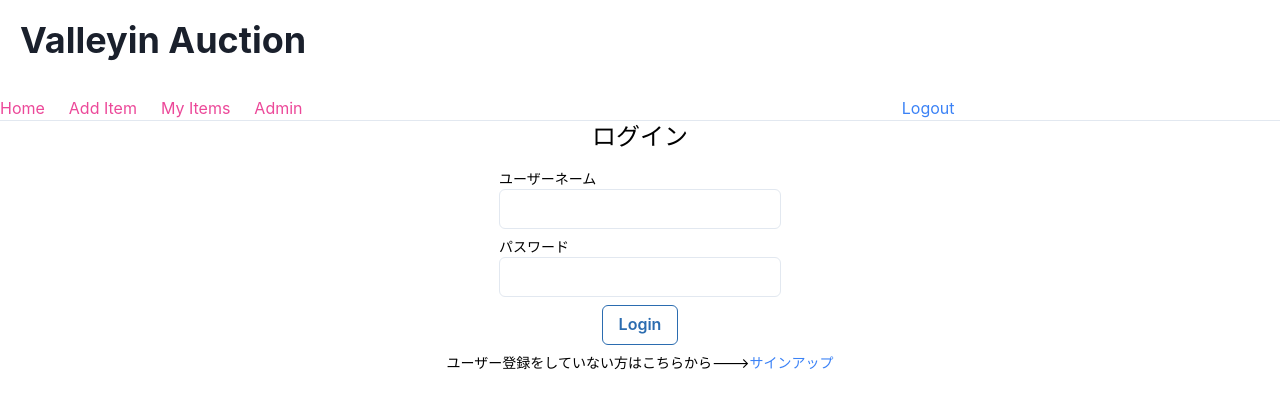
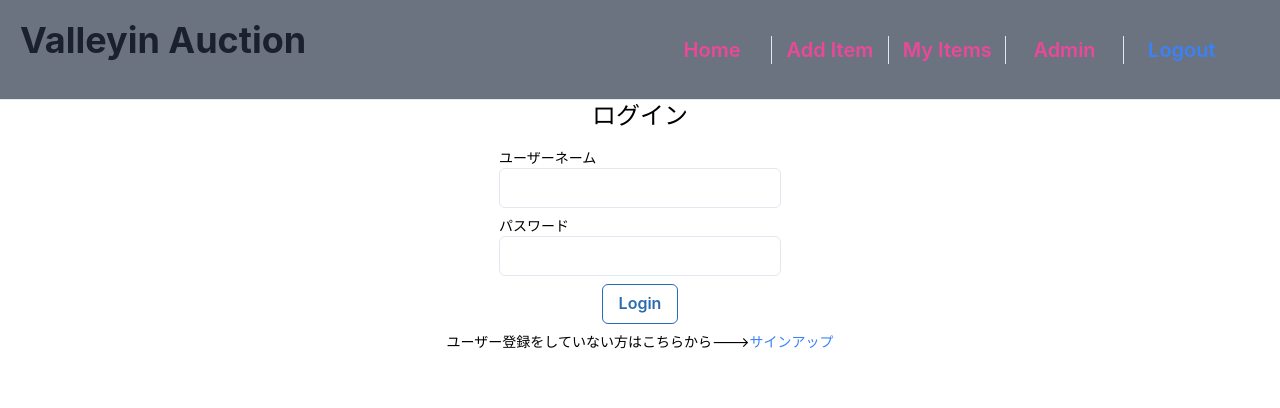
Before and after one commit to cancan007/Valleyn-Web3-Test-Server, a Next.js app in the folder next-frontend/: page /login in a window 1280 px wide. Shown: the top 408 px of the page. Built offline with nearby package versions, Linux system fonts and the light colour scheme; no server answers.

Commit message:
fixed header and admin design

```diff
--- a/next-frontend/src/components/common/Header/index.tsx
+++ b/next-frontend/src/components/common/Header/Header.tsx
@@ -5,9 +5,6 @@ import { deleteAuth } from "src/hooks/authenticate/useAuthInteractions";
 import { useAppDispatch } from "src/hooks/useGeneral"
 import {AiOutlineAlignCenter} from "react-icons/ai"
 import { IconContext } from "react-icons";
-
-
-
 
 export const Header = () => {
   const navRef = useRef(null);
@@ -25,39 +22,48 @@ export const Header = () => {
   };
 
     return (
-        <nav className='border-b'>
+        <nav className='border-b bg-gray-500 h-[100px]'>
           <Box className="flex flex-row w-full justify-between p-5">
-        <p className="text-4xl font-bold">Valleyin Auction</p>
+            <p className="text-4xl font-bold">Valleyin Auction</p>
+            <div className='hidden lg:flex flex-row justify-end items-center w-3/5 mt-4 px-5 text-base lg:text-xl font-semibold divide-x'>
+              <Box className="flex flex-row justify-center w-1/6">
+              <Link href="/">
+                <a className=' text-pink-500 hover:text-pink-200 cursor-pointer'>
+                  Home
+                </a>
+              </Link>
+              </Box>
+              <Box className="flex flex-row justify-center w-1/6">
+              <Link className="" href="/add-item">
+                <a className='text-pink-500 hover:text-pink-200 cursor-pointer'>
+                  Add Item
+                </a>
+              </Link>
+              </Box>
+              <Box className="flex flex-row justify-center w-1/6">
+              <Link href="/my-items">
+                <a className=' text-pink-500 hover:text-pink-200 cursor-pointer'>
+                  My Items
+                </a>
+              </Link>
+              </Box>
+              <Box className="flex flex-row justify-center w-1/6">
+              <Link href="/admin">
+              <a className=' text-pink-500 hover:text-pink-200 cursor-pointer'>
+                Admin
+              </a>
+              </Link>
+              </Box>
+              <Box className="flex flex-row justify-center w-1/6">
+              <Text onClick={() => logout()} className="text-blue-500 hover:text-blue-200 cursor-pointer">Logout</Text>
+              </Box>
+            </div>
         <IconContext.Provider value={{size: '35px'}}>
-          <AiOutlineAlignCenter onClick={() => switchNav()} className=" sm:hidden"/>
+          <AiOutlineAlignCenter onClick={() => switchNav()} className=" lg:hidden"/>
         </IconContext.Provider>
         </Box>
         <Box className="flex flex-col">
-        <div className='hidden sm:flex flex-row justify-start w-full mt-4'>
-          <Link href="/">
-            <a className='mr-6 text-pink-500'>
-              Home
-            </a>
-          </Link>
-          <Link href="/add-item">
-            <a className='mr-6 text-pink-500'>
-              Add Item
-            </a>
-          </Link>
-          <Link href="/my-items">
-            <a className='mr-6 text-pink-500'>
-              My Items
-            </a>
-          </Link>
-          <Link href="/admin">
-          <a className='mr-6 text-pink-500'>
-            Admin
-          </a>
-          </Link>
-          <Box className="flex flex-row w-1/2 justify-end justify-self-end px-3">
-          <Text onClick={() => logout()} className="text-blue-500 hover:text-blue-200 cursor-pointer">Logout</Text>
-          </Box>
-        </div>
+
 
         <Box ref={navRef} className="flex flex-col items-center bg-gray-500 sm:hidden rounded-b-lg text-white hidden">
           <List className="flex flex-col items-center w-screen">
--- a/next-frontend/src/pages/_app.tsx
+++ b/next-frontend/src/pages/_app.tsx
@@ -7,7 +7,8 @@ import {QueryClient, QueryClientProvider} from "react-query"
 import {Box, ChakraProvider, Text} from "@chakra-ui/react";
 import { useAppDispatch } from 'src/hooks/useGeneral';
 import { deleteAuth } from 'src/hooks/authenticate/useAuthInteractions';
-import { Header } from 'src/components/common/Header';
+import { Header } from 'src/components/common/Header/Header';
+import React from 'react';
 
 
 function MyApp({ Component, pageProps }: AppProps) {
@@ -16,6 +17,7 @@ function MyApp({ Component, pageProps }: AppProps) {
   const queryClient = new QueryClient();
 
   return (
+    <React.StrictMode>
     <ChakraProvider>
     <QueryClientProvider client={queryClient}>
     <Provider store={store}>
@@ -26,6 +28,7 @@ function MyApp({ Component, pageProps }: AppProps) {
     </Provider>
     </QueryClientProvider>
     </ChakraProvider>
+    </React.StrictMode>
     )
 }
 
--- a/next-frontend/src/pages/admin/index.tsx
+++ b/next-frontend/src/pages/admin/index.tsx
@@ -23,24 +23,24 @@ export const Admin = () => {
   },[gettingAllUsers,gettingAllitems])
 
   return (
-    <div>
+    <div className="flex flex-col">
       <header>
 
       </header>
-      <section className="flex flex-col items-center w-screen">
-        <div className="flex flex-col h-[400px] w-4/5 overflow-y-auto">
-          <p className="text-xl">All Users</p>
+      <section className="flex flex-col items-center w-3/5 self-center mt-5">
+      <p className="text-xl self-start">All Users</p>
+        <div className="flex flex-col h-[400px] w-full overflow-y-auto">
           {gettingAllUsers && gettingAllUsers.map((user:any, i:number)=>(
             <div key={i} className="flex flex-col w-full mt-2 border-2 border-gray-400 ">
                <div className="flex flex-row w-full">
-                <div className="bg-gray-400 w-1/4">
+                <div className="bg-gray-400 min-w-[100px] w-1/6">
                   <p className="text-white text-center">name</p>
                 </div>
                 <p>{user.name}</p>
               </div>
               <hr/>
-              <div className="flex flex-row w-full">
-                <div className="bg-gray-400 w-1/4">
+              <div className="flex flex-row w-full overflow-x-auto scroll-smooth">
+                <div className="bg-gray-400 min-w-[100px] w-1/6">
                   <p className="text-white text-center">ID</p>
                 </div>
                 <p className="text-sm">{user.userId}</p>
@@ -49,9 +49,9 @@ export const Admin = () => {
           ))}
 
         </div>
-        <div className='flex flex-col w-4/5'>
-          <p className="text-xl">All Items</p>
-          <div className="w-full grid-cols-1 sm:grid grid-cols-2 md:grid-cols-3 lg:grid-cols-4 gap-2">
+        <div className='flex flex-col w-full mt-5'>
+        <p className="text-xl">All Items</p>
+          <div className="w-full grid grid-cols-1 md:grid-cols-2 lg:grid-cols-3 gap-2">
             {gettingAllitems && gettingAllitems.map((item:ItemOrganizedType, i:number)=>{
               /*let num = i+1;
               const col = i%3;
--- a/next-frontend/src/pages/index.tsx
+++ b/next-frontend/src/pages/index.tsx
@@ -1,3 +1,4 @@
+import { Box, Text } from '@chakra-ui/react'
 import type { NextPage } from 'next'
 import Head from 'next/head'
 import Image from 'next/image'
@@ -17,67 +18,16 @@ const Home: NextPage = () => {
     return(<></>)
   }else{
   return (
-    <div className={styles.container}>
+    <Box>
       <Head>
-        <title>Create Next App</title>
-        <meta name="description" content="Generated by create next app" />
+        <title>Valleyin Auction</title>
+        <meta name="description" content="Welcome to Valleyin Auction" />
         <link rel="icon" href="/favicon.ico" />
       </Head>
-
-      <main className={styles.main}>
-        <h1 className={styles.title}>
-          Welcome to <a href="https://nextjs.org">Next.js!</a>
-        </h1>
-
-        <p className={styles.description}>
-          Get started by editing{' '}
-          <code className={styles.code}>pages/index.tsx</code>
-        </p>
-
-        <div className={styles.grid}>
-          <a href="https://nextjs.org/docs" className={styles.card}>
-            <h2>Documentation &rarr;</h2>
-            <p>Find in-depth information about Next.js features and API.</p>
-          </a>
-
-          <a href="https://nextjs.org/learn" className={styles.card}>
-            <h2>Learn &rarr;</h2>
-            <p>Learn about Next.js in an interactive course with quizzes!</p>
-          </a>
-
-          <a
-            href="https://github.com/vercel/next.js/tree/canary/examples"
-            className={styles.card}
-          >
-            <h2>Examples &rarr;</h2>
-            <p>Discover and deploy boilerplate example Next.js projects.</p>
-          </a>
-
-          <a
-            href="https://vercel.com/new?utm_source=create-next-app&utm_medium=default-template&utm_campaign=create-next-app"
-            className={styles.card}
-          >
-            <h2>Deploy &rarr;</h2>
-            <p>
-              Instantly deploy your Next.js site to a public URL with Vercel.
-            </p>
-          </a>
-        </div>
-      </main>
-
-      <footer className={styles.footer}>
-        <a
-          href="https://vercel.com?utm_source=create-next-app&utm_medium=default-template&utm_campaign=create-next-app"
-          target="_blank"
-          rel="noopener noreferrer"
-        >
-          Powered by{' '}
-          <span className={styles.logo}>
-            <Image src="/vercel.svg" alt="Vercel Logo" width={72} height={16} />
-          </span>
-        </a>
-      </footer>
-    </div>
+      <Box className="w-screen h-screen flex flex-col items-center justify-center">
+        <Text className="text-4xl">Welcome to Valleyin Auction</Text>
+      </Box>
+    </Box>
   )
   }
 }
```
